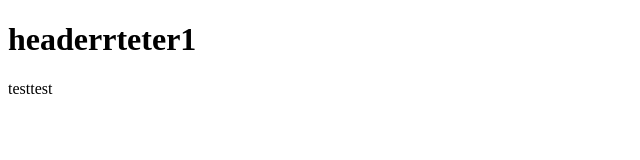
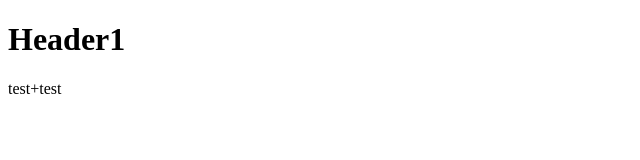
Before and after one commit to OlgaNap/QA1, a plain HTML site: page index.html in a window 1280 px wide. Shown: the whole page, without its empty margins (0-640 px from the left). Drawn offline with Linux system fonts and the light colour scheme.

Commit message:
edit text

```diff
--- a/index.html
+++ b/index.html
@@ -6,7 +6,7 @@
   <title>Document</title>
 </head>
 <body>
-  <h1>headerrteter1</h1>
-  <l1>testtest</l1>
+  <h1>Header1</h1>
+  <l1>test+test</l1>
 </body>
 </html>
```
Also changed, not shown: 1 other file.
